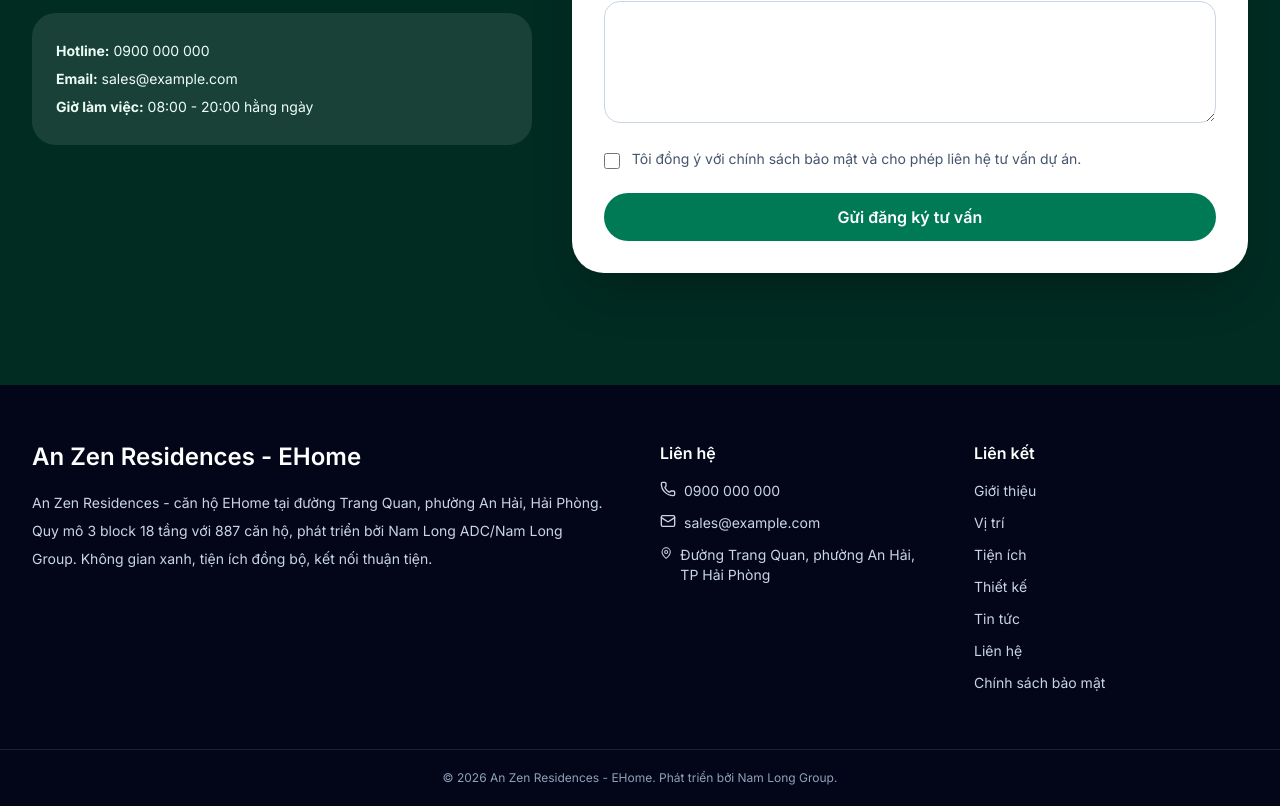
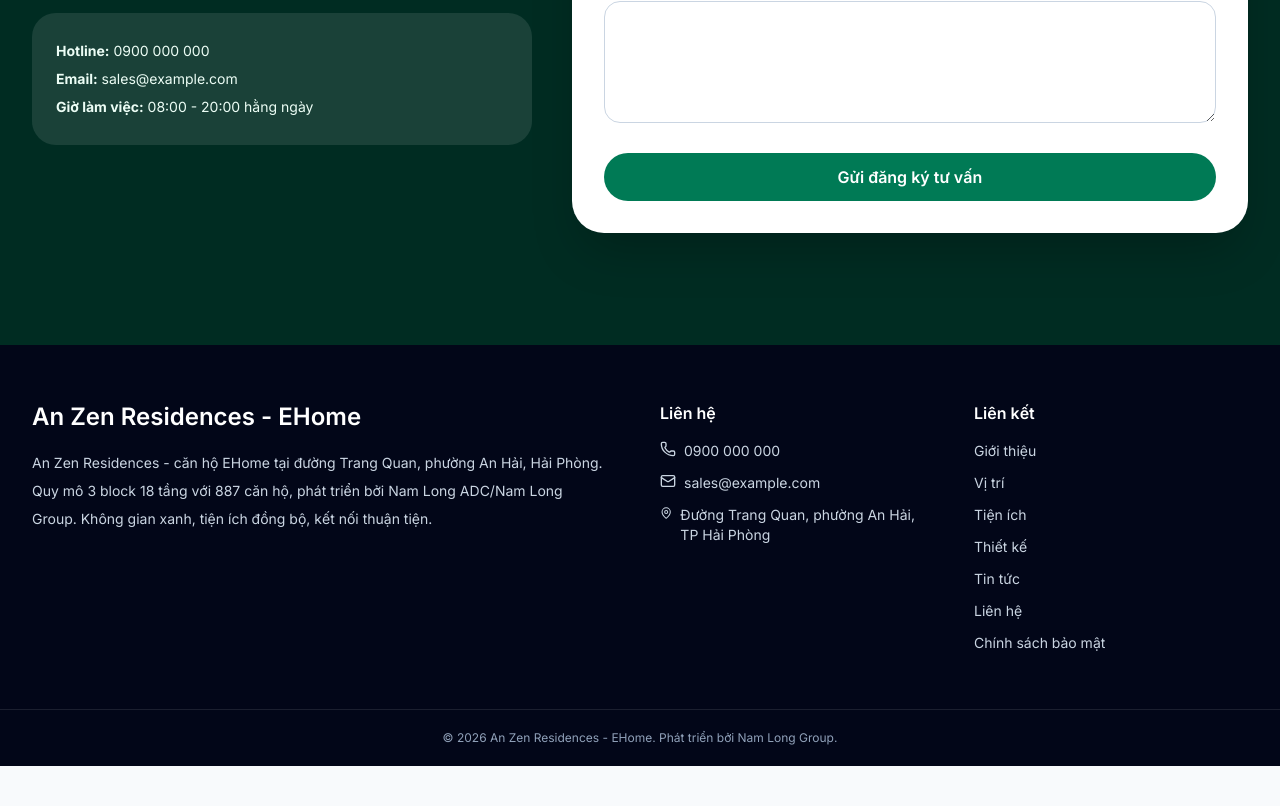
Before and after one commit to xuanthoan/anzen, a Next.js app: page / in a window 1280 px wide. Shown: the part 10290-11096 px from the top of the page. After the commit the page ends 11056 px from the top, so only its background shows below. Built offline with nearby package versions, Linux system fonts and the light colour scheme; no server answers.

Commit message:
Remove lead form consent checkbox

```diff
--- a/src/app/api/leads/route.ts
+++ b/src/app/api/leads/route.ts
@@ -10,7 +10,7 @@
   try {
     const body = (await request.json()) as Record<string, unknown>;
     if (body.website) return NextResponse.json({ ok: true, message: 'Đã nhận thông tin.' });
-    if (body.privacy !== 'yes') return NextResponse.json({ ok: false, message: 'Vui lòng đồng ý chính sách bảo mật.' }, { status: 400 });
+
     const fullName = sanitizeText(String(body.fullName || ''), 80);
     const phone = sanitizeText(String(body.phone || ''), 20);
     const email = sanitizeText(String(body.email || ''), 120);
--- a/src/components/forms/lead-form.tsx
+++ b/src/components/forms/lead-form.tsx
@@ -39,7 +39,7 @@
         <div className="md:col-span-2"><label htmlFor="message" className="text-sm font-semibold text-slate-800">Nhu cầu / lời nhắn</label><textarea id="message" name="message" maxLength={500} rows={4} className="mt-2 w-full rounded-2xl border border-slate-300 bg-white px-4 py-3 text-slate-950 caret-emerald-700 placeholder:text-slate-400 focus:border-emerald-600 focus:ring-2 focus:ring-emerald-500/50" /></div>
       </div>
       <input type="text" name="website" tabIndex={-1} autoComplete="off" className="hidden" aria-hidden="true" />
-      <label className="mt-5 flex gap-3 text-sm text-slate-600"><input name="privacy" value="yes" required type="checkbox" className="mt-1 h-4 w-4" />Tôi đồng ý với chính sách bảo mật và cho phép liên hệ tư vấn dự án.</label>
+
       <button disabled={submitting} className="mt-6 min-h-12 w-full rounded-full bg-emerald-700 px-6 font-semibold text-white disabled:cursor-not-allowed disabled:opacity-60">{submitting ? 'Đang gửi...' : 'Gửi đăng ký tư vấn'}</button>
       {status.message ? <p role="status" className={`mt-4 rounded-2xl p-4 text-sm ${status.type === 'success' ? 'bg-emerald-50 text-emerald-800' : 'bg-rose-50 text-rose-800'}`}>{status.message}</p> : null}
     </form>
```
